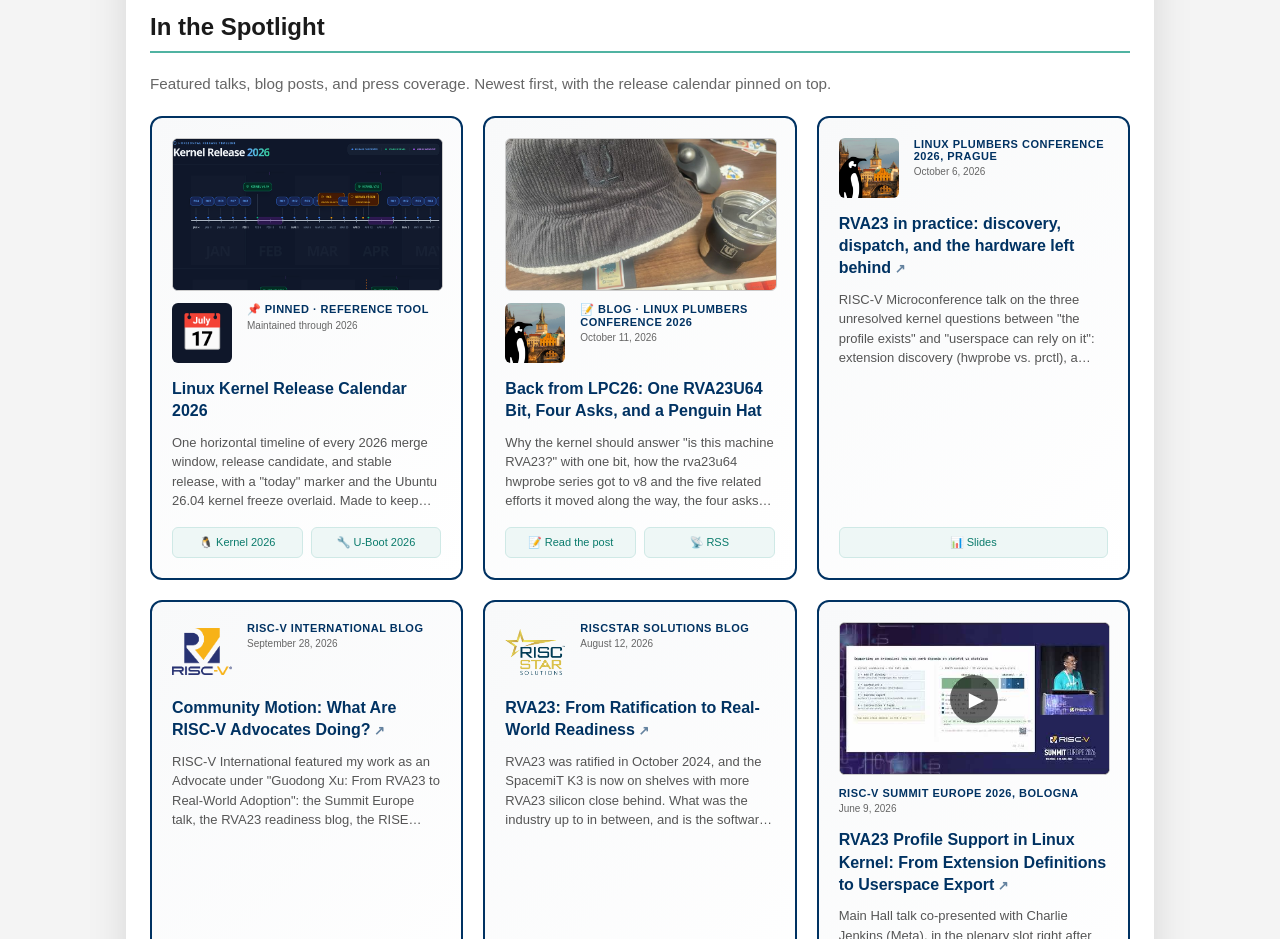
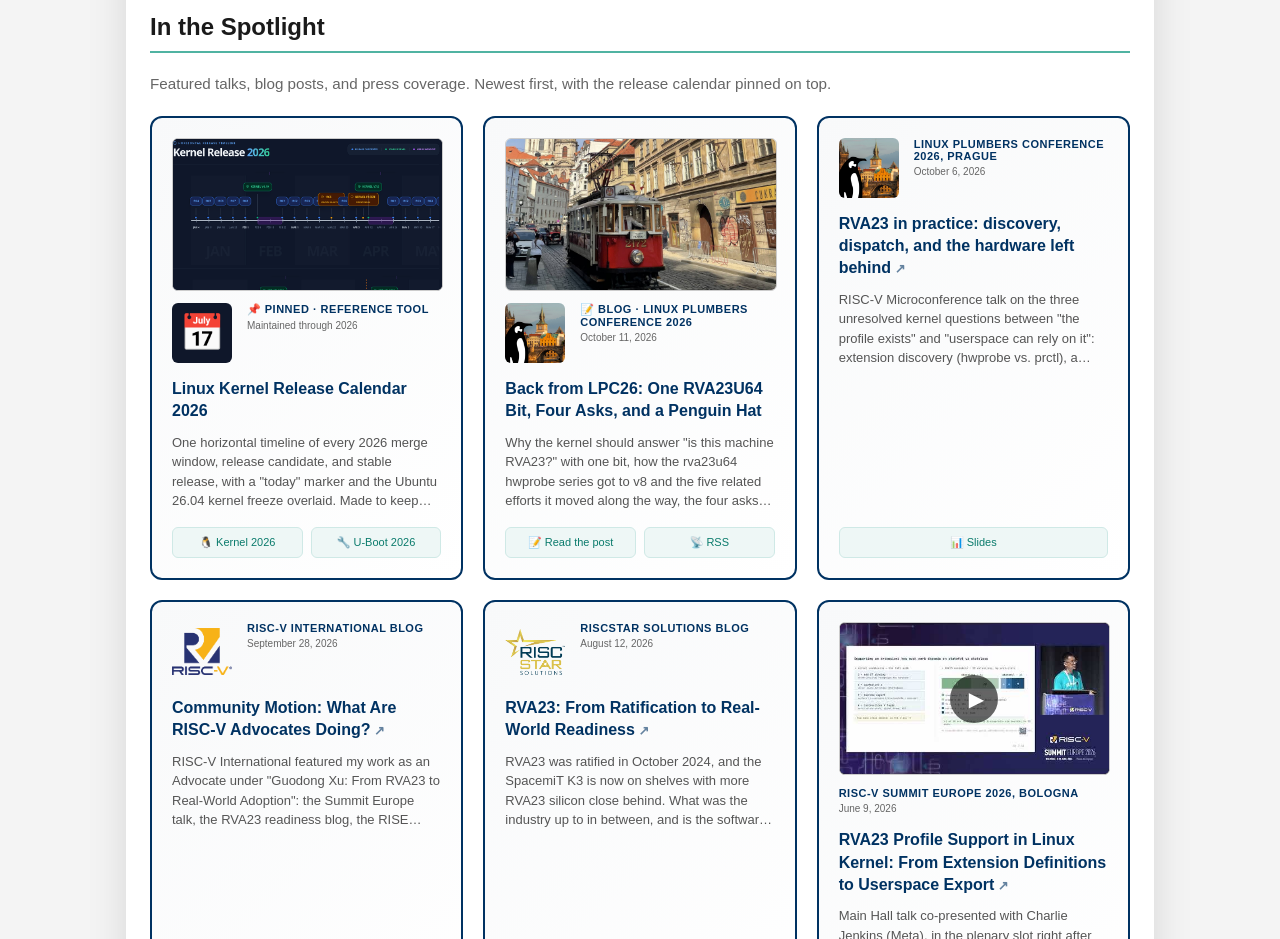
Before and after one commit to docularxu/docularxu.github.io, a plain HTML site: page index.html in a window 1280 px wide. Shown: the part 860-1799 px from the top of the page. Drawn offline with Linux system fonts and the light colour scheme; a script that the page names is missing.

Commit message:
homepage: show the Prague tram on the LPC26 blog card
Same crop as the blog index card. The unused hat card image is removed;
the hat photo itself stays inside the post.

Co-Authored-By: Claude Fable 5.1 <noreply@anthropic.com>
Claude-Session: https://claude.ai/code/session_01L1PXZcp4vacJDuuGijpGvv

```diff
--- a/index.html
+++ b/index.html
@@ -991,8 +991,8 @@
 				</div>
 				<div class="blog-card">
 						<div class="blog-card-media">
-							<img src="assets/images/blog-back-from-lpc26-hat.jpg"
-								alt="The LPC plumber penguin hat Drew Fustini gave me after Linux Plumbers Conference 2026">
+							<img src="assets/images/blog-back-from-lpc26-tram.jpg"
+								alt="A red heritage tram on a cobbled street in Prague">
 						</div>
 						<div class="blog-card-lead">
 							<img src="assets/images/lpc-2026-prague-logo.png"
```
Also changed, not shown: assets/images/blog-back-from-lpc26-hat.jpg (deleted).
